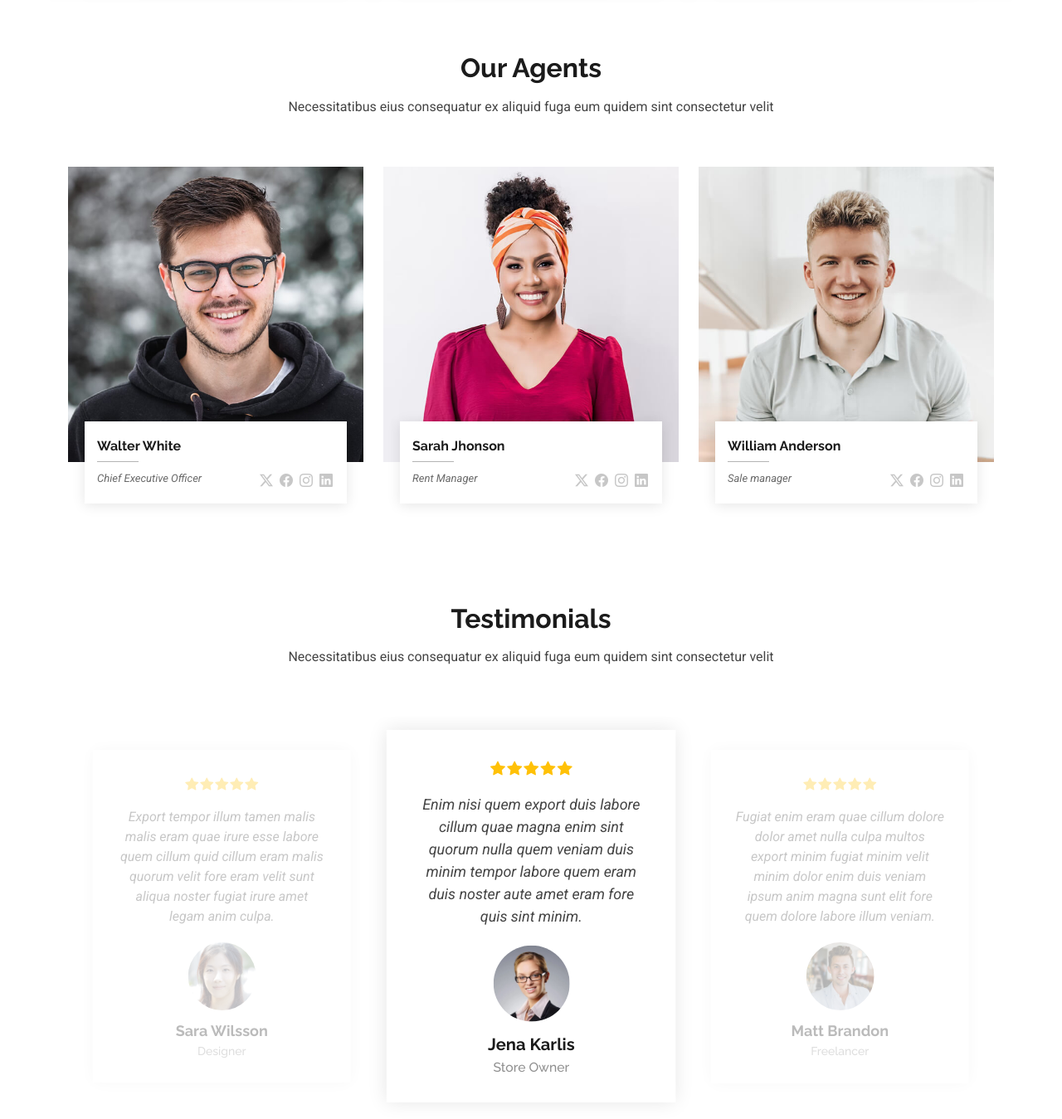
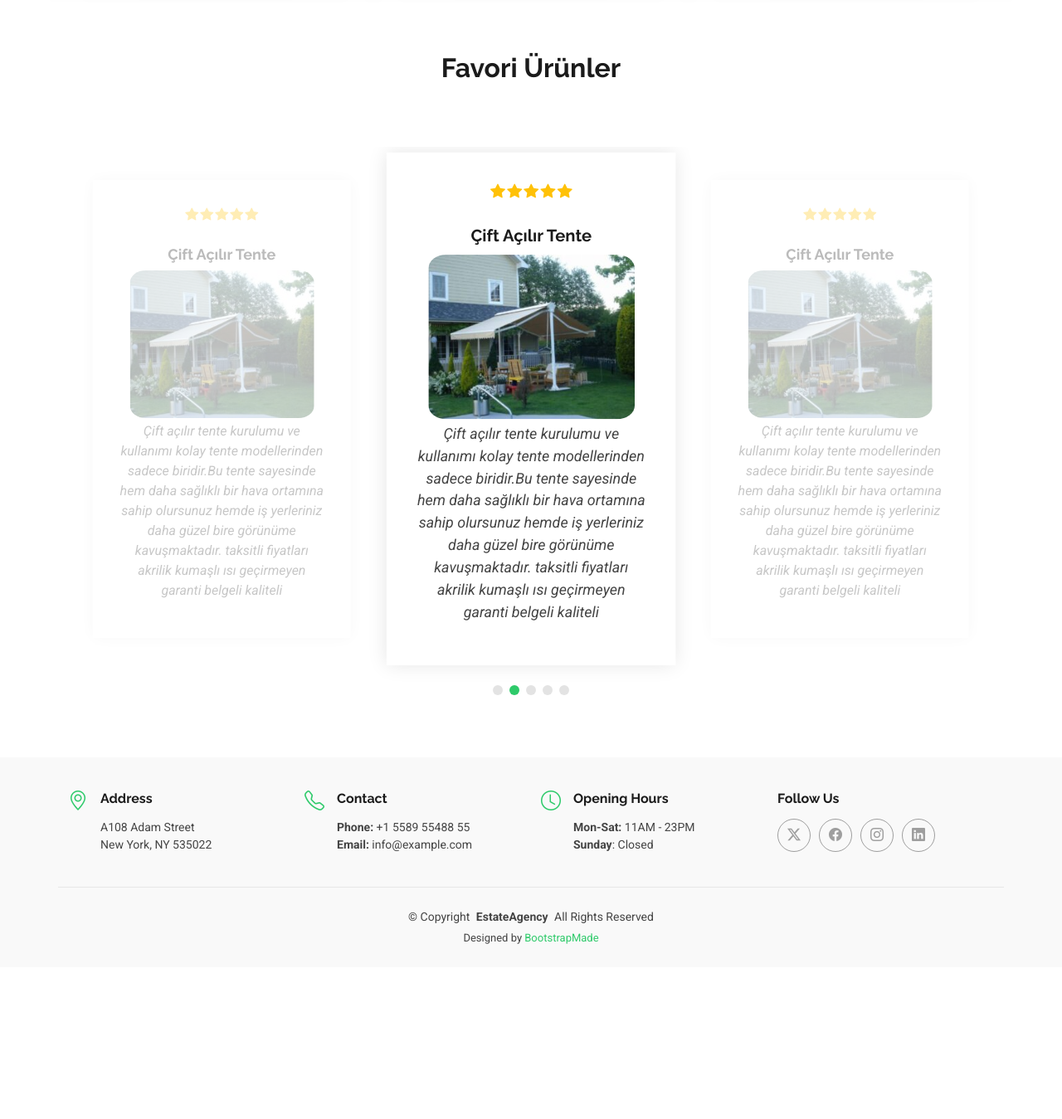
Before and after one commit to mucahit1253/IsFrontent, a plain HTML site: page EstateAgency/index.html in a window 1280 px wide. Shown: the part 2176-3525 px from the top of the page at 83% size. After the commit the page ends 3342 px from the top, so only its background shows below. Drawn offline with Linux system fonts and the light colour scheme.

Commit message:
iletisim ve fari ürün ekleme

```diff
--- a/EstateAgency/assets/css/main.css
+++ b/EstateAgency/assets/css/main.css
@@ -951,8 +951,8 @@ section,
 }
 
 .testimonials .testimonial-item .testimonial-img {
-  width: 90px;
-  border-radius: 50%;
+  width: 230px;
+  border-radius: 10%;
   border: 4px solid var(--background-color);
   margin: 0 auto;
 }
--- a/EstateAgency/index.html
+++ b/EstateAgency/index.html
@@ -230,80 +230,13 @@
 
     </section><!-- /Services Section -->
 
-    <!-- Agents Section -->
-    <section id="agents" class="agents section">
-
-      <!-- Section Title -->
-      <div class="container section-title" data-aos="fade-up">
-        <h2>Our Agents</h2>
-        <p>Necessitatibus eius consequatur ex aliquid fuga eum quidem sint consectetur velit</p>
-      </div><!-- End Section Title -->
-
-      <div class="container">
-
-        <div class="row gy-5">
-
-          <div class="col-lg-4 col-md-6" data-aos="fade-up" data-aos-delay="100">
-            <div class="member">
-              <div class="pic"><img src="assets/img/team/team-1.jpg" class="img-fluid" alt=""></div>
-              <div class="member-info">
-                <h4>Walter White</h4>
-                <span>Chief Executive Officer</span>
-                <div class="social">
-                  <a href=""><i class="bi bi-twitter-x"></i></a>
-                  <a href=""><i class="bi bi-facebook"></i></a>
-                  <a href=""><i class="bi bi-instagram"></i></a>
-                  <a href=""><i class="bi bi-linkedin"></i></a>
-                </div>
-              </div>
-            </div>
-          </div><!-- End Team Member -->
-
-          <div class="col-lg-4 col-md-6" data-aos="fade-up" data-aos-delay="200">
-            <div class="member">
-              <div class="pic"><img src="assets/img/team/team-2.jpg" class="img-fluid" alt=""></div>
-              <div class="member-info">
-                <h4>Sarah Jhonson</h4>
-                <span>Rent Manager</span>
-                <div class="social">
-                  <a href=""><i class="bi bi-twitter-x"></i></a>
-                  <a href=""><i class="bi bi-facebook"></i></a>
-                  <a href=""><i class="bi bi-instagram"></i></a>
-                  <a href=""><i class="bi bi-linkedin"></i></a>
-                </div>
-              </div>
-            </div>
-          </div><!-- End Team Member -->
-
-          <div class="col-lg-4 col-md-6" data-aos="fade-up" data-aos-delay="300">
-            <div class="member">
-              <div class="pic"><img src="assets/img/team/team-3.jpg" class="img-fluid" alt=""></div>
-              <div class="member-info">
-                <h4>William Anderson</h4>
-                <span>Sale manager<br></span>
-                <div class="social">
-                  <a href=""><i class="bi bi-twitter-x"></i></a>
-                  <a href=""><i class="bi bi-facebook"></i></a>
-                  <a href=""><i class="bi bi-instagram"></i></a>
-                  <a href=""><i class="bi bi-linkedin"></i></a>
-                </div>
-              </div>
-            </div>
-          </div><!-- End Team Member -->
-
-        </div>
-
-      </div>
-
-    </section><!-- /Agents Section -->
-
-    <!-- Testimonials Section -->
+    <!-- Testimonials Section kayan ekeran-->
     <section id="testimonials" class="testimonials section">
 
       <!-- Section Title -->
       <div class="container section-title" data-aos="fade-up">
-        <h2>Testimonials</h2>
-        <p>Necessitatibus eius consequatur ex aliquid fuga eum quidem sint consectetur velit</p>
+        <h2>Favori Ürünler</h2>
+
       </div><!-- End Section Title -->
 
       <div class="container" data-aos="fade-up" data-aos-delay="100">
@@ -341,14 +274,16 @@
                 <div class="stars">
                   <i class="bi bi-star-fill"></i><i class="bi bi-star-fill"></i><i class="bi bi-star-fill"></i><i class="bi bi-star-fill"></i><i class="bi bi-star-fill"></i>
                 </div>
+
+                <div class="profile mt-auto">
+                  <h3>Pergola Tente</h3>
+                  <img src="assets/img/testimonials/pergola-tente-sistemleri-768x380.jpg" class="testimonial-img" alt="">
+
+
+                </div>
                 <p>
-                  Proin iaculis purus consequat sem cure digni ssim donec porttitora entum suscipit rhoncus. Accusantium quam, ultricies eget id, aliquam eget nibh et. Maecen aliquam, risus at semper.
+                  Tüm kurum ve kuruluşlardan almış olduğumuz üstün başarı belgesi ve yetki belgeleri ile sizlere güvenilir hizmet sunuyoruz.Her nerede olursanız olun tüm il ilçe semt ve mahallelerde hizmet vermekteyiz. Bizlere bir telefon kadar uzaktasınız.
                 </p>
-                <div class="profile mt-auto">
-                  <img src="assets/img/testimonials/testimonials-1.jpg" class="testimonial-img" alt="">
-                  <h3>Saul Goodman</h3>
-                  <h4>Ceo &amp; Founder</h4>
-                </div>
               </div>
             </div><!-- End testimonial item -->
 
@@ -357,14 +292,14 @@
                 <div class="stars">
                   <i class="bi bi-star-fill"></i><i class="bi bi-star-fill"></i><i class="bi bi-star-fill"></i><i class="bi bi-star-fill"></i><i class="bi bi-star-fill"></i>
                 </div>
+
+                <div class="profile mt-auto">
+                  <h3>Çift Açılır Tente</h3>
+                  <img src="assets/img/testimonials/cift-acilabilir-tente-300x240.jpg" class="testimonial-img" alt="">
+                </div>
                  <p>
-                  Export tempor illum tamen malis malis eram quae irure esse labore quem cillum quid cillum eram malis quorum velit fore eram velit sunt aliqua noster fugiat irure amet legam anim culpa.
+                  Çift açılır tente kurulumu ve kullanımı kolay tente modellerinden sadece biridir.Bu tente sayesinde hem daha sağlıklı bir hava ortamına sahip olursunuz hemde iş yerleriniz daha güzel bire görünüme kavuşmaktadır. taksitli fiyatları akrilik kumaşlı ısı geçirmeyen garanti belgeli kaliteli
                 </p>
-                <div class="profile mt-auto">
-                  <img src="assets/img/testimonials/testimonials-2.jpg" class="testimonial-img" alt="">
-                  <h3>Sara Wilsson</h3>
-                  <h4>Designer</h4>
-                </div>
               </div>
             </div><!-- End testimonial item -->
 
@@ -373,14 +308,14 @@
                 <div class="stars">
                   <i class="bi bi-star-fill"></i><i class="bi bi-star-fill"></i><i class="bi bi-star-fill"></i><i class="bi bi-star-fill"></i><i class="bi bi-star-fill"></i>
                 </div>
+
+                <div class="profile mt-auto">
+                  <h3>Çift Açılır Tente</h3>
+                  <img src="assets/img/testimonials/cift-acilabilir-tente-300x240.jpg" class="testimonial-img" alt="">
+                </div>
                  <p>
-                  Enim nisi quem export duis labore cillum quae magna enim sint quorum nulla quem veniam duis minim tempor labore quem eram duis noster aute amet eram fore quis sint minim.
+                  Çift açılır tente kurulumu ve kullanımı kolay tente modellerinden sadece biridir.Bu tente sayesinde hem daha sağlıklı bir hava ortamına sahip olursunuz hemde iş yerleriniz daha güzel bire görünüme kavuşmaktadır. taksitli fiyatları akrilik kumaşlı ısı geçirmeyen garanti belgeli kaliteli
                 </p>
-                <div class="profile mt-auto">
-                  <img src="assets/img/testimonials/testimonials-3.jpg" class="testimonial-img" alt="">
-                  <h3>Jena Karlis</h3>
-                  <h4>Store Owner</h4>
-                </div>
               </div>
             </div><!-- End testimonial item -->
 
@@ -389,14 +324,14 @@
                 <div class="stars">
                   <i class="bi bi-star-fill"></i><i class="bi bi-star-fill"></i><i class="bi bi-star-fill"></i><i class="bi bi-star-fill"></i><i class="bi bi-star-fill"></i>
                 </div>
+
+                <div class="profile mt-auto">
+                  <h3>Çift Açılır Tente</h3>
+                  <img src="assets/img/testimonials/cift-acilabilir-tente-300x240.jpg" class="testimonial-img" alt="">
+                </div>
                  <p>
-                  Fugiat enim eram quae cillum dolore dolor amet nulla culpa multos export minim fugiat minim velit minim dolor enim duis veniam ipsum anim magna sunt elit fore quem dolore labore illum veniam.
+                  Çift açılır tente kurulumu ve kullanımı kolay tente modellerinden sadece biridir.Bu tente sayesinde hem daha sağlıklı bir hava ortamına sahip olursunuz hemde iş yerleriniz daha güzel bire görünüme kavuşmaktadır. taksitli fiyatları akrilik kumaşlı ısı geçirmeyen garanti belgeli kaliteli
                 </p>
-                <div class="profile mt-auto">
-                  <img src="assets/img/testimonials/testimonials-4.jpg" class="testimonial-img" alt="">
-                  <h3>Matt Brandon</h3>
-                  <h4>Freelancer</h4>
-                </div>
               </div>
             </div><!-- End testimonial item -->
 
@@ -405,14 +340,14 @@
                 <div class="stars">
                   <i class="bi bi-star-fill"></i><i class="bi bi-star-fill"></i><i class="bi bi-star-fill"></i><i class="bi bi-star-fill"></i><i class="bi bi-star-fill"></i>
                 </div>
+
+                <div class="profile mt-auto">
+                  <h3>Çift Açılır Tente</h3>
+                  <img src="assets/img/testimonials/cift-acilabilir-tente-300x240.jpg" class="testimonial-img" alt="">
+                </div>
                  <p>
-                  Quis quorum aliqua sint quem legam fore sunt eram irure aliqua veniam tempor noster veniam enim culpa labore duis sunt culpa nulla illum cillum fugiat legam esse veniam culpa fore nisi cillum quid.
+                  Çift açılır tente kurulumu ve kullanımı kolay tente modellerinden sadece biridir.Bu tente sayesinde hem daha sağlıklı bir hava ortamına sahip olursunuz hemde iş yerleriniz daha güzel bire görünüme kavuşmaktadır. taksitli fiyatları akrilik kumaşlı ısı geçirmeyen garanti belgeli kaliteli
                 </p>
-                <div class="profile mt-auto">
-                  <img src="assets/img/testimonials/testimonials-5.jpg" class="testimonial-img" alt="">
-                  <h3>John Larson</h3>
-                  <h4>Entrepreneur</h4>
-                </div>
               </div>
             </div><!-- End testimonial item -->
 
```
Also changed, not shown: Deneme/index.html (+66 -20 lines), EstateAgency/contact.html (+16 -3 lines), EstateAgency/assets/img/testimonials/cift-acilabilir-tente-300x240.jpg (added), EstateAgency/assets/img/testimonials/pergola-tente-sistemleri-768x380.jpg (added), EstateAgency/assets/img/testimonials/testimonials-1.jpg (deleted). Lines whose indentation alone changed are shown as unchanged.
